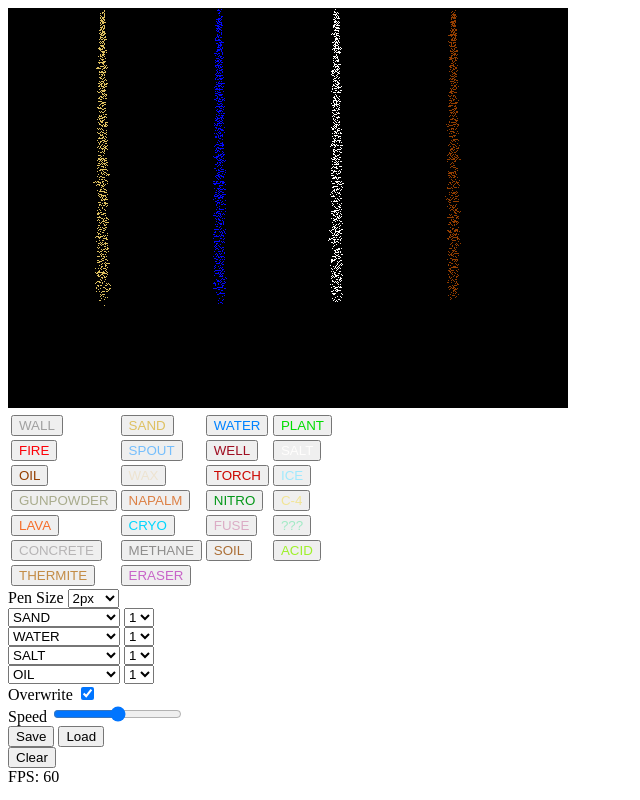
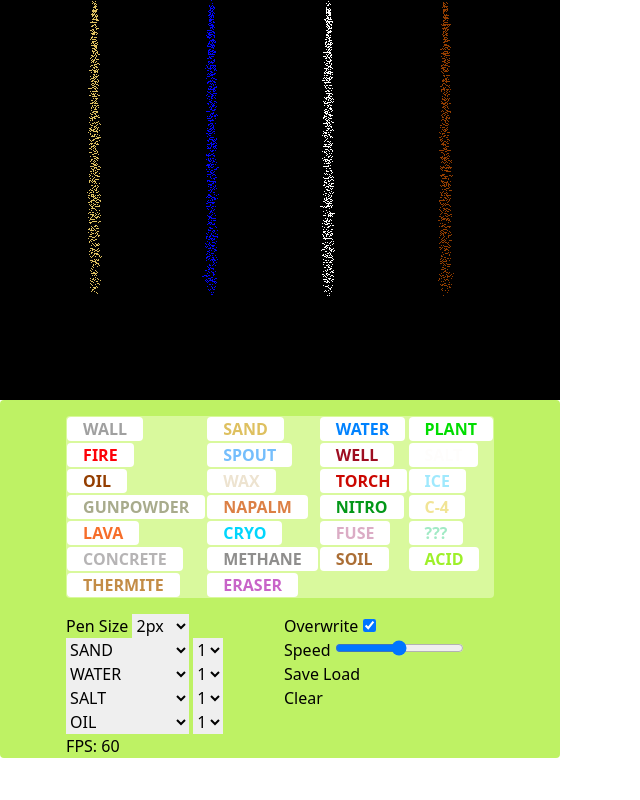
Before and after one commit to z-senjin/sandbox, a plain HTML site: page index.html in a window 1280 px wide. Shown: the whole page, without its empty margins (0-640 px from the left). Drawn offline with nearby package versions, Linux system fonts and the light colour scheme.

Commit message:
tailwindcss

```diff
--- a/index.html
+++ b/index.html
@@ -3,13 +3,15 @@
 <head>
     <meta charset="UTF-8">
     <meta name="viewport" content="width=device-width, initial-scale=1.0">
+    <script src="https://cdn.tailwindcss.com"></script>
     <title>Sandbox</title>
 </head>
 <body class="wrapper" id="gameWrapper">
     <canvas id="mainCanvas">Your browser doesn't support HTML5 canvas.</canvas>
-    <div id="menuWrapper">
-      <table id="elementTable">
+    <div class="rounded bg-lime-300 grid items-center justify-center" id="menuWrapper">
+      <table class="bg-lime-200 my-4 rounded" id="elementTable">
       </table>
+      <div class="grid grid-cols-2 gap-2">
       <div id="optionsCol1" class="optionsCol">
         <div id="penSizeDiv">
           <label for="pensize">Pen Size</label>
@@ -49,6 +51,7 @@
           <input id="clearButton" class="optionButton" type="button" value="Clear">
         </div>
       </div>
+    </div>
       <div id="fps-counter">
       </div>
     </div>
--- a/scripts/menu.js
+++ b/scripts/menu.js
@@ -98,7 +98,8 @@ function initMenu() {
       cell.appendChild(elemButton);
 
       elemButton.type = "button";
-      elemButton.className = "elementMenuButton";
+      elemButton.className =
+        "elementMenuButton bg-white rounded px-4 font-semibold";
 
       const elemType = elementMenuItems[elemIdx];
       if (!(elemType in menuNames))
```
